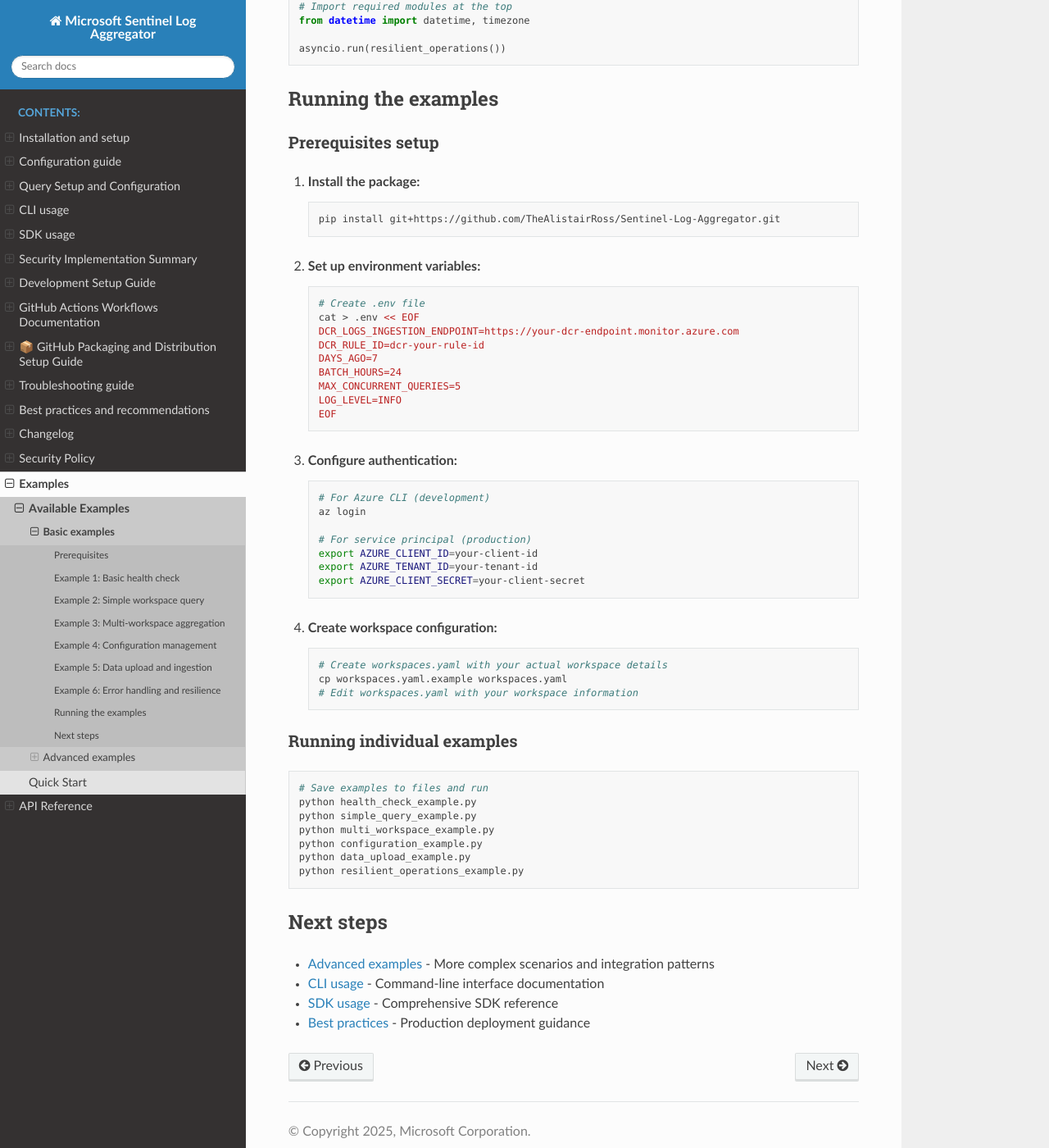
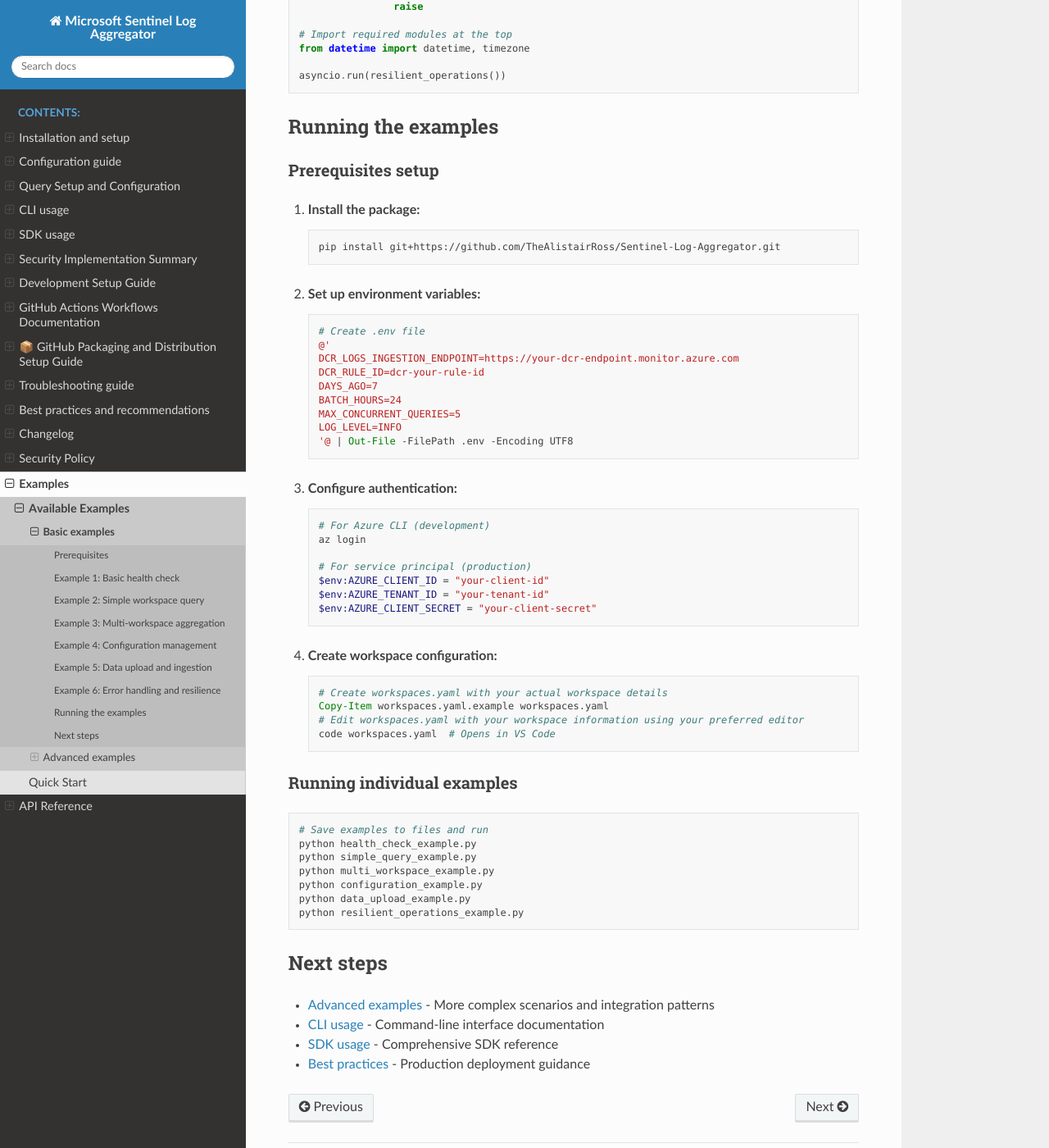
Before and after one commit to TheAlistairRoss/Sentinel-Log-Aggregator, a Sphinx documentation site: the page built from docs/examples/basic-examples.md, in a window 1280 px wide and 1400 px high, scrolled down 13626 px. Shown: the whole window at 82% size. Built offline with Sphinx 7.4.7 and the Read the Docs theme 3.1.0, drawn with Linux system fonts in a browser that asks for light colours; some of the changed text lies outside the part shown.

Commit message:
docs: Fix workspace configuration formatting and PowerShell compatibility

````diff
--- a/docs/examples/basic-examples.md
+++ b/docs/examples/basic-examples.md
@@ -27,9 +27,9 @@
 
 ### CLI approach
 
-```bash
+```powershell
 # Create workspace configuration file
-cat > workspaces.yaml << EOF
+@'
 workspaces:
   - resource_id: "/subscriptions/your-sub-id/resourcegroups/your-rg/providers/microsoft.operationalinsights/workspaces/your-workspace"
     customer_id: "your-workspace-customer-id"
@@ -37,7 +37,7 @@
       row_level_security_tag: "production"
     queries_list:
       - "query_incident_summary"
-EOF
+'@ | Out-File -FilePath workspaces.yaml -Encoding UTF8
 
 # Run health check
 sentinel-aggregator health --workspace-config workspaces.yaml
@@ -85,12 +85,14 @@
 
 ### Environment setup
 
-```bash
+```powershell
 # .env file
+@'
 DCR_LOGS_INGESTION_ENDPOINT=https://your-dcr-endpoint.monitor.azure.com
 DCR_RULE_ID=dcr-your-rule-id
 DAYS_AGO=7
 LOG_LEVEL=INFO
+'@ | Out-File -FilePath .env -Encoding UTF8
 ```
 
 ### SDK implementation
@@ -196,19 +198,19 @@
 
 ### CLI approach
 
-```bash
+```powershell
 # Run aggregation across all workspaces
 sentinel-aggregator run --workspace-config workspaces.yaml --days-back 7
 
 # Run for specific workspaces only
-sentinel-aggregator run \
-  --workspace-config workspaces.yaml \
-  --workspaces "prod-east,prod-west" \
+sentinel-aggregator run `
+  --workspace-config workspaces.yaml `
+  --workspaces "prod-east,prod-west" `
   --days-back 3
 
 # Dry run to validate configuration
-sentinel-aggregator run \
-  --workspace-config workspaces.yaml \
+sentinel-aggregator run `
+  --workspace-config workspaces.yaml `
   --dry-run
 ```
 
@@ -795,44 +797,45 @@
 ### Prerequisites setup
 
 1. **Install the package:**
-   ```bash
+   ```powershell
    pip install git+https://github.com/TheAlistairRoss/Sentinel-Log-Aggregator.git
    ```
 
 2. **Set up environment variables:**
-   ```bash
+   ```powershell
    # Create .env file
-   cat > .env << EOF
+   @'
    DCR_LOGS_INGESTION_ENDPOINT=https://your-dcr-endpoint.monitor.azure.com
    DCR_RULE_ID=dcr-your-rule-id
    DAYS_AGO=7
    BATCH_HOURS=24
    MAX_CONCURRENT_QUERIES=5
    LOG_LEVEL=INFO
-   EOF
+   '@ | Out-File -FilePath .env -Encoding UTF8
    ```
 
 3. **Configure authentication:**
-   ```bash
+   ```powershell
    # For Azure CLI (development)
    az login
 
    # For service principal (production)
-   export AZURE_CLIENT_ID=your-client-id
-   export AZURE_TENANT_ID=your-tenant-id
-   export AZURE_CLIENT_SECRET=your-client-secret
+   $env:AZURE_CLIENT_ID = "your-client-id"
+   $env:AZURE_TENANT_ID = "your-tenant-id"
+   $env:AZURE_CLIENT_SECRET = "your-client-secret"
    ```
 
 4. **Create workspace configuration:**
-   ```bash
+   ```powershell
    # Create workspaces.yaml with your actual workspace details
-   cp workspaces.yaml.example workspaces.yaml
-   # Edit workspaces.yaml with your workspace information
+   Copy-Item workspaces.yaml.example workspaces.yaml
+   # Edit workspaces.yaml with your workspace information using your preferred editor
+   code workspaces.yaml  # Opens in VS Code
    ```
 
 ### Running individual examples
 
-```bash
+```powershell
 # Save examples to files and run
 python health_check_example.py
 python simple_query_example.py
````
Also changed, not shown: docs/cli-usage.md (+2 -2 lines), docs/configuration.md (+18 -18 lines).
